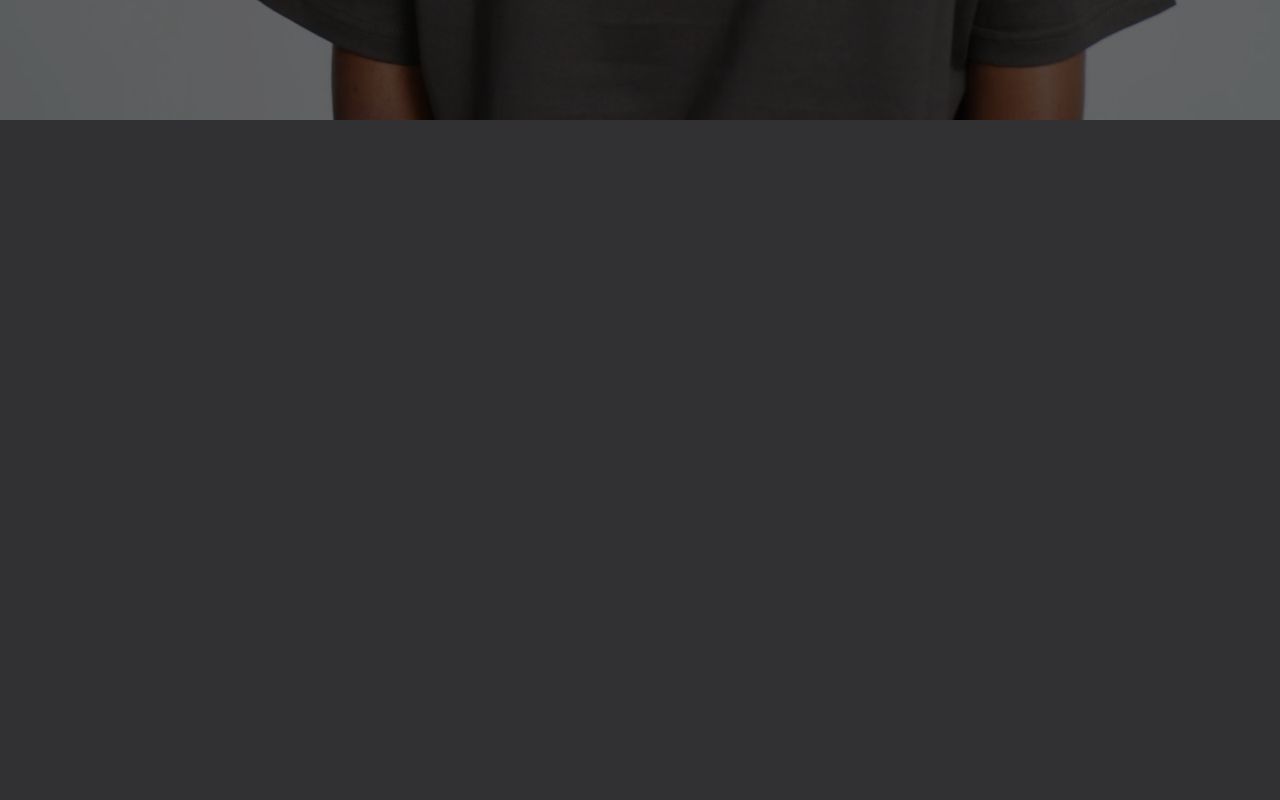
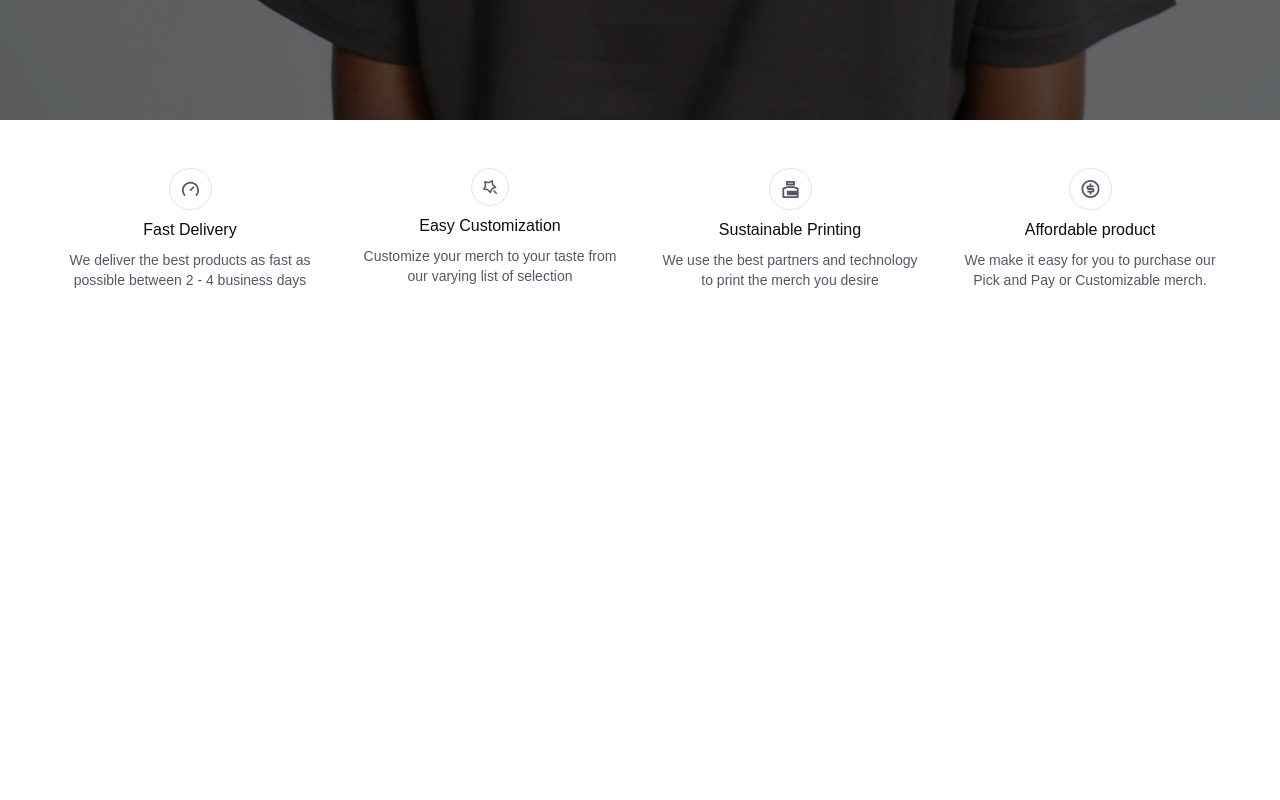
Before and after one commit to damzymichael/special-journey, a Vue app: page / in a window 1280 px wide. Shown: the part 680-1480 px from the top of the page. Built offline with nearby package versions, Linux system fonts and the light colour scheme.

Commit message:
section 2 added

```diff
--- a/src/components/Header.vue
+++ b/src/components/Header.vue
@@ -11,12 +11,13 @@ import CloseIcon from '@/components/svg/CloseIcon.vue';
 const showMenu = ref(false);
 
 const links: {text: string; link: string}[] = [];
+//Add backdrop blur when scrolled
+//Add background to header when scroll section 2 comes in place
 </script>
 
 <template>
-  <!-- Add backdrop blur when scrolled  -->
   <header
-    class="fixed backdrop-blur-xl z-10 w-full flex items-center gap-5 lg:gap-7 bg-opacity-0 py-3 px-5 sm:px-10"
+    class="fixed backdrop-blur-lg z-10 w-full flex items-center gap-5 lg:gap-7 bg-opacity-0 py-3 px-5 sm:px-10"
   >
     <img src="@/assets/favicon.png" alt="Brand Logo" class="" />
 
--- /dev/null
+++ b/src/components/svg/DollarIcon.vue
@@ -0,0 +1,14 @@
+<template>
+  <svg
+    width="25"
+    height="24"
+    viewBox="0 0 25 24"
+    fill="none"
+    xmlns="http://www.w3.org/2000/svg"
+  >
+    <path
+      d="M12.5 21C7.5293 21 3.5 16.9707 3.5 12C3.5 7.0293 7.5293 3 12.5 3C17.4707 3 21.5 7.0293 21.5 12C21.5 16.9707 17.4707 21 12.5 21ZM12.5 19.2C14.4096 19.2 16.2409 18.4414 17.5912 17.0912C18.9414 15.7409 19.7 13.9096 19.7 12C19.7 10.0904 18.9414 8.25909 17.5912 6.90883C16.2409 5.55857 14.4096 4.8 12.5 4.8C10.5904 4.8 8.75909 5.55857 7.40883 6.90883C6.05857 8.25909 5.3 10.0904 5.3 12C5.3 13.9096 6.05857 15.7409 7.40883 17.0912C8.75909 18.4414 10.5904 19.2 12.5 19.2ZM9.35 13.8H14.3C14.4193 13.8 14.5338 13.7526 14.6182 13.6682C14.7026 13.5838 14.75 13.4693 14.75 13.35C14.75 13.2307 14.7026 13.1162 14.6182 13.0318C14.5338 12.9474 14.4193 12.9 14.3 12.9H10.7C10.1033 12.9 9.53097 12.6629 9.10901 12.241C8.68705 11.819 8.45 11.2467 8.45 10.65C8.45 10.0533 8.68705 9.48097 9.10901 9.05901C9.53097 8.63705 10.1033 8.4 10.7 8.4H11.6V6.6H13.4V8.4H15.65V10.2H10.7C10.5807 10.2 10.4662 10.2474 10.3818 10.3318C10.2974 10.4162 10.25 10.5307 10.25 10.65C10.25 10.7693 10.2974 10.8838 10.3818 10.9682C10.4662 11.0526 10.5807 11.1 10.7 11.1H14.3C14.8967 11.1 15.469 11.3371 15.891 11.759C16.3129 12.181 16.55 12.7533 16.55 13.35C16.55 13.9467 16.3129 14.519 15.891 14.941C15.469 15.3629 14.8967 15.6 14.3 15.6H13.4V17.4H11.6V15.6H9.35V13.8Z"
+      fill="#525866"
+    />
+  </svg>
+</template>
--- /dev/null
+++ b/src/components/svg/PrintIcon.vue
@@ -0,0 +1,14 @@
+<template>
+  <svg
+    width="25"
+    height="24"
+    viewBox="0 0 25 24"
+    fill="none"
+    xmlns="http://www.w3.org/2000/svg"
+  >
+    <path
+      d="M16.1004 9.2999L20.0343 10.874C20.3763 11.0099 20.6004 11.342 20.6004 11.7092V20.0999C20.6004 20.5967 20.1972 20.9999 19.7004 20.9999H5.30039C4.80359 20.9999 4.40039 20.5967 4.40039 20.0999V11.7092C4.40039 11.3411 4.62449 11.0099 4.96649 10.874L8.90039 9.2999H16.1004ZM15.7539 11.0999H9.24689L6.20039 12.3185V19.1999H18.8004V18.2999H8.90039V13.7999H18.8004V12.3185L15.7539 11.0999ZM16.1004 3.8999C16.5972 3.8999 17.0004 4.3031 17.0004 4.7999V8.3999H8.00039V4.7999C8.00039 4.3031 8.40359 3.8999 8.90039 3.8999H16.1004ZM15.2004 5.6999H9.80039V6.5999H15.2004V5.6999Z"
+      fill="#525866"
+    />
+  </svg>
+</template>
--- /dev/null
+++ b/src/components/svg/SpeedIcon.vue
@@ -0,0 +1,14 @@
+<template>
+  <svg
+    width="25"
+    height="24"
+    viewBox="0 0 25 24"
+    fill="none"
+    xmlns="http://www.w3.org/2000/svg"
+  >
+    <path
+      d="M19.3 13.2439C19.3 15.1203 18.5389 16.819 17.3084 18.0488L18.5104 19.25C20.0486 17.7129 21 15.5894 21 13.2439C21 8.55284 17.1944 4.75 12.5 4.75C7.80558 4.75 4 8.55284 4 13.2439C4 15.5894 4.9514 17.7129 6.48959 19.25L7.69168 18.0488C6.46112 16.819 5.7 15.1203 5.7 13.2439C5.7 9.49105 8.74446 6.44878 12.5 6.44878C16.2556 6.44878 19.3 9.49105 19.3 13.2439ZM15.2991 9.24579L11.4741 13.0681L12.6761 14.2693L16.5011 10.447L15.2991 9.24579Z"
+      fill="#525866"
+    />
+  </svg>
+</template>
--- /dev/null
+++ b/src/utils/data.ts
@@ -0,0 +1,31 @@
+import MagicLineIcon from '@/components/svg/MagicLineIcon.vue';
+import SpeedIcon from '@/components/svg/SpeedIcon.vue';
+import PrintIcon from '@/components/svg/PrintIcon.vue';
+import DollarIcon from '@/components/svg/DollarIcon.vue';
+
+export const features = [
+  {
+    Icon: SpeedIcon,
+    title: 'Fast Delivery',
+    description:
+      'We deliver the best products as fast as possible between 2 - 4 business days'
+  },
+  {
+    Icon: MagicLineIcon,
+    title: 'Easy Customization',
+    description:
+      'Customize your merch to your taste from our varying list of selection'
+  },
+  {
+    Icon: PrintIcon,
+    title: 'Sustainable Printing',
+    description:
+      'We use the best partners and technology to print the merch you desire'
+  },
+  {
+    Icon: DollarIcon,
+    title: 'Affordable product',
+    description:
+      'We make it easy for you to purchase our Pick and Pay or Customizable merch.'
+  }
+];
--- a/src/views/LandingPage.vue
+++ b/src/views/LandingPage.vue
@@ -4,9 +4,11 @@ import gsap from '@/utils/gsap.config';
 import Button from '@/components/ui/Button.vue';
 import MagicLineIcon from '@/components/svg/MagicLineIcon.vue';
 import SearchIcon from '@/components/svg/SearchIcon.vue';
+import {features} from '@/utils/data';
 
 function scrollToTop() {
   window.scrollTo(0, 0);
+  // window.scroll({left: 0, top: 0, behavior: 'smooth'})
 }
 
 onMounted(() => {
@@ -14,7 +16,8 @@ onMounted(() => {
     opacity: 0,
     left: '-200px',
     ease: 'power3.Out',
-    stagger: 0.1
+    stagger: 0.1,
+    delay: 0.7
   });
 
   //61px height of navigation
@@ -41,12 +44,13 @@ onMounted(() => {
 </script>
 
 <template>
-  <main>
+  <main class="p-5 sm:p-10 pb-0">
     <!-- Hero section  -->
-    <section class="hero h-screen bg-[#313133] flex items-end p-5 sm:p-10 pb-0">
+    <section
+      class="hero h-screen bg-[#313133] -m-5 sm:-m-10 p-5 sm:p-10 pb-0 flex items-end"
+    >
       <div class="mb-[20vh]">
         <h2 class="uppercase mb-3 text-3xl sm:text-4xl overflow-x-hidden">
-          <!-- <span v-for="text in message" class="block relative">{{ text }}</span> -->
           <span class="block relative">Customize your </span>
           <span class="block relative">merch, the way you</span>
           <span class="block relative">want it</span>
@@ -69,7 +73,23 @@ onMounted(() => {
     </section>
 
     <!-- Next Section  -->
-    <section class="h-screen bg-[#313133]"></section>
+    <section class="min-h-screen">
+      <!-- flex-container -->
+      <div class="features flex flex-wrap justify-center mt-20">
+        <div
+          v-for="feature in features"
+          class="flex flex-col mb-4 w-10/12 sm:w-2/4 md:w-1/4 py-2 px-2 lg:px-5 gap-2 items-center"
+        >
+          <div class="border border-soft/200 p-2 rounded-full">
+            <component :is="feature.Icon"></component>
+          </div>
+          <h3 class="text-main/900">{{ feature.title }}</h3>
+          <p class="text-sub/500 text-center text-sm">
+            {{ feature.description }}
+          </p>
+        </div>
+      </div>
+    </section>
   </main>
 </template>
 
--- a/tailwind.config.ts
+++ b/tailwind.config.ts
@@ -7,7 +7,9 @@ const config: Config = {
       colors: {
         'sub/500': '#525866',
         'surface/700': '#20232D',
-        'disabled/300': '#CDD0D5'
+        'disabled/300': '#CDD0D5',
+        'soft/200': '#E2E4E9',
+        'main/900': '#0A0D14'
       }
     }
   },
```
